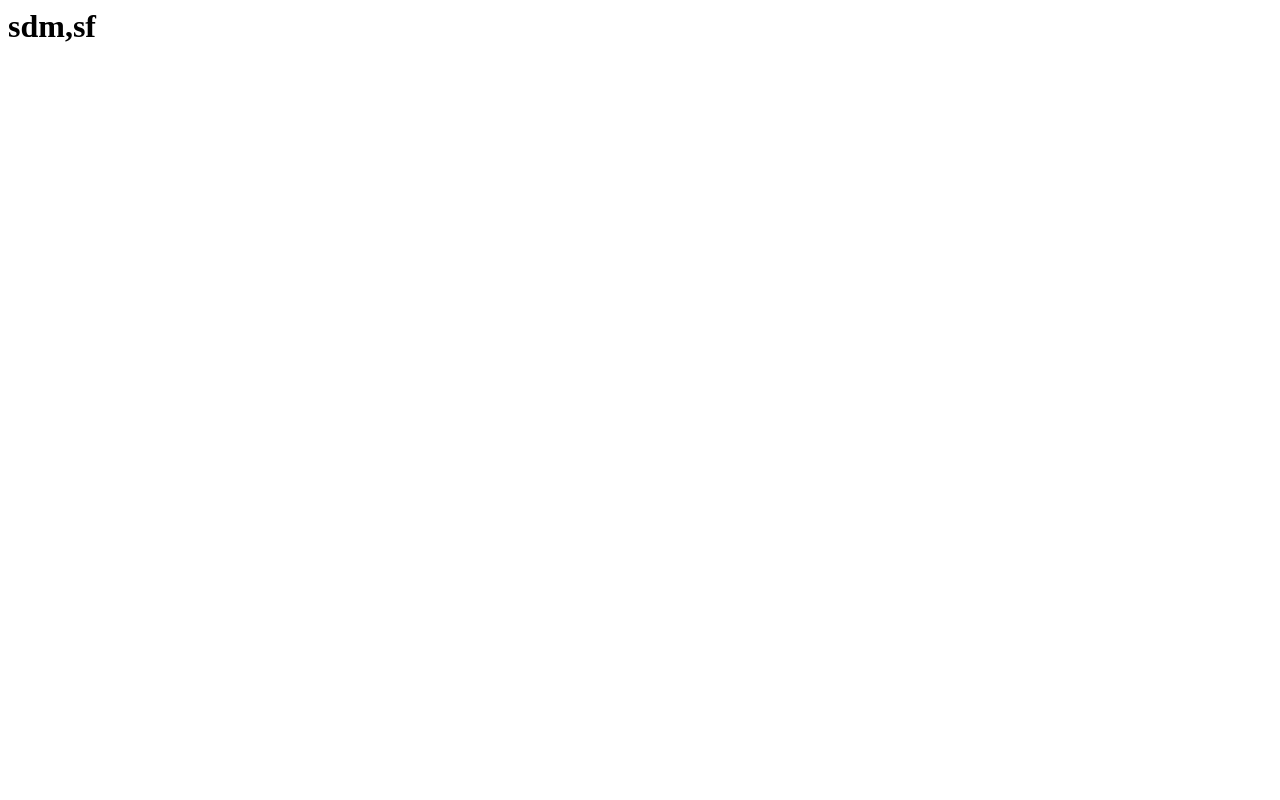
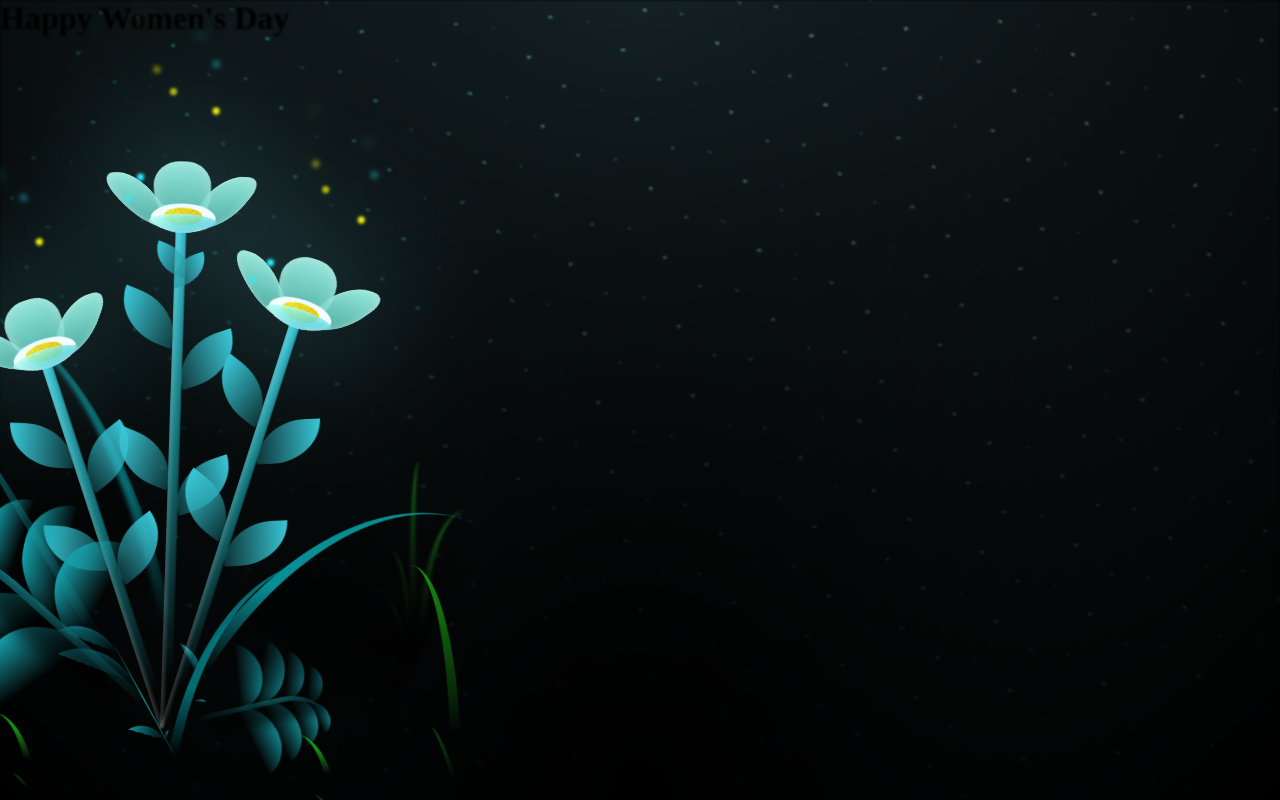
Before and after one commit to KhanhCVHE/womenday-tyumen, a plain HTML site: page index.html in a window 1280 px wide. Drawn offline with Linux system fonts and the light colour scheme.

Commit message:
Update index.html

```diff
--- a/index.html
+++ b/index.html
@@ -1,6 +1,14 @@
-<h1>sdm,sf</h1>
+<head>
+<meta charset="UTF-8">
+<link rel="stylesheet" type="text/css" href="style.css">
+</head>
+
 <div class="container not-loaded">
-    <div class="night"></div>
+  <div class="night">
+  <h1 class="text">
+	Happy Women's Day
+</h1>
+  </div>
   <div class="flowers">
     <div class="flower flower--1">
       <div class="flower__leafs flower__leafs--1">
@@ -294,7 +302,23 @@
       </div>
       <div class="grow-ans" style="--d:3.6s">
         <div class="leaf leaf--3"></div>
+
       </div>
     </div>
  </div>
 </div>
+
+
+
+<script>
+
+  setTimeout(
+    () => {
+      document
+        .querySelector('.not-loaded')
+        .classList
+        .remove('not-loaded');
+    },
+    1000,
+  );
+  </script>
```
Lines whose indentation alone changed are shown as unchanged.
